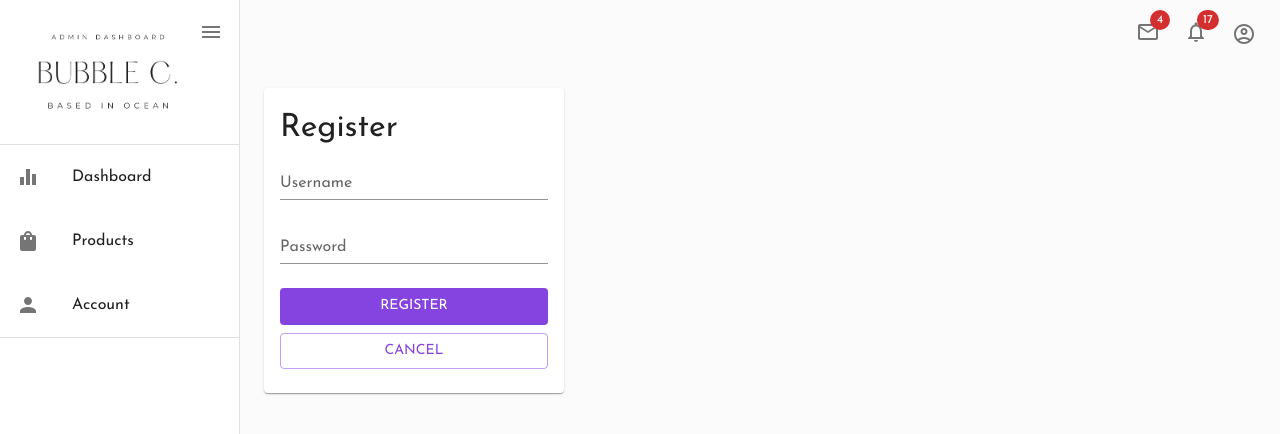
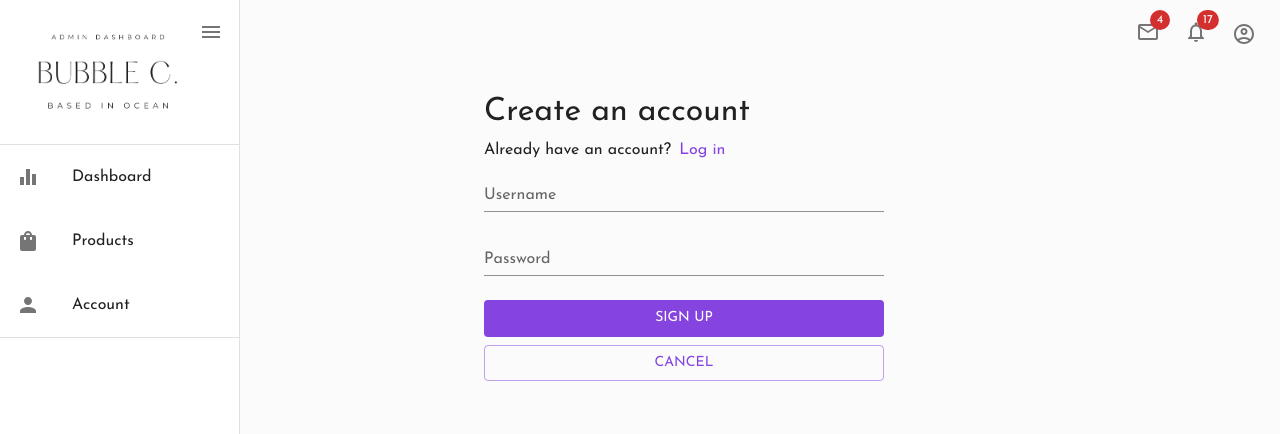
Before and after one commit to Bubblecrown/Admin-Dashboard-React, a React (Create React App) app: page /register in a window 1280 px wide. Shown: the top 434 px of the page. Built offline with nearby package versions, Linux system fonts and the light colour scheme.

Commit message:
edit: login style

```diff
--- a/src/components/pages/RegisterPage/RegisterPage.tsx
+++ b/src/components/pages/RegisterPage/RegisterPage.tsx
@@ -2,14 +2,35 @@ import * as React from "react";
 import { useState } from "react";
 import { useNavigate } from "react-router-dom";
 import { Formik, FormikProps } from "formik";
-import { Box, Button, Card, CardContent, TextField, Typography } from "@mui/material";
+import {
+  Box,
+  Button,
+  Card,
+  CardContent,
+  Container,
+  Link,
+  ListItem,
+  Stack,
+  SxProps,
+  TextField,
+  Theme,
+  Typography,
+} from "@mui/material";
+// icon
+import KeyboardBackspaceIcon from "@mui/icons-material/KeyboardBackspace";
+// end icon
+
 type RegisterPageProps = {
   //
 };
 
 const RegisterPage: React.FC<any> = () => {
   const navGate = useNavigate();
-  const [account, setAccount] = useState({ username: "", password: "" });
+  const style: SxProps<Theme> | any = {
+    container: { minWidth: 120, maxWidth: 400, display: "block" },
+    inline: { display: "flex", direction: "row", gap: 1 },
+    // arrowBtn: { fontWeight: "bold", fontSize: 10, boxShadow:"none" },
+  };
   // const regisForm = (props: FormikProps<any>) => {
   //   return (
   //     <form onSubmit={props.handleSubmit}>
@@ -82,10 +103,10 @@ const RegisterPage: React.FC<any> = () => {
           color="primary"
           fullWidth
         >
-          Register
+          Sign up
         </Button>
         <Button
-        sx={{mt:1}}
+          sx={{ mt: 1 }}
           fullWidth
           variant="outlined"
           onClick={() => {
@@ -100,10 +121,32 @@ const RegisterPage: React.FC<any> = () => {
   };
   return (
     <div>
-      <Box>
-        <Card sx={{ minWidth: 175, maxWidth: 300 }}>
-          <CardContent>
-            <Typography sx={{ fontSize: 32 }}>Register</Typography>
+      <Container maxWidth="sm">
+        <Stack sx={style.container}>
+          {/* <Button
+            sx={style.arrowBtn}
+            startIcon={<KeyboardBackspaceIcon />}
+            onClick={() => {
+              // กลับไปหน้าก่อนหน้า
+              navGate(-1);
+            }}
+          >
+            Back
+          </Button> */}
+          <Typography sx={{ fontSize: 32 }}>Create an account</Typography>
+          <Box sx={style.inline}>
+            <Typography variant="subtitle1">Already have an account?</Typography>
+            <Link
+              variant="subtitle1"
+              onClick={() => {
+                navGate(-1);
+              }}
+              underline="hover"
+              sx={{ cursor: "pointer" }}
+            >
+              Log in
+            </Link>
+          </Box>
           <Formik
             onSubmit={(value, { setSubmitting }) => {
               alert(JSON.stringify(value));
@@ -117,9 +160,8 @@ const RegisterPage: React.FC<any> = () => {
           >
             {(props) => regisForm(props)}
           </Formik>
-          </CardContent>
-        </Card>
-      </Box>
+        </Stack>
+      </Container>
     </div>
   );
 };
```
Also changed, not shown: src/components/pages/LoginPage/LoginPage.tsx (+85 -8 lines). Lines whose indentation alone changed are shown as unchanged.
